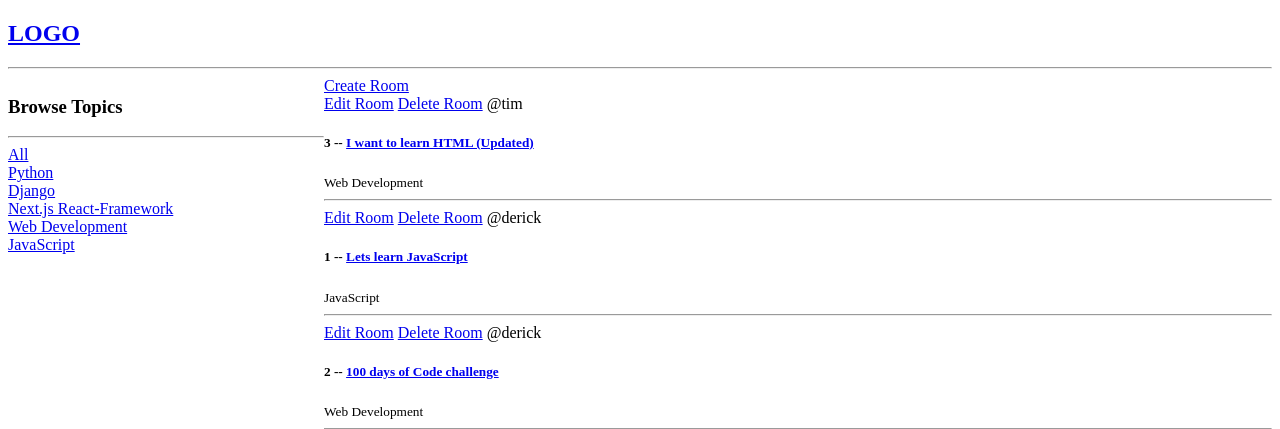
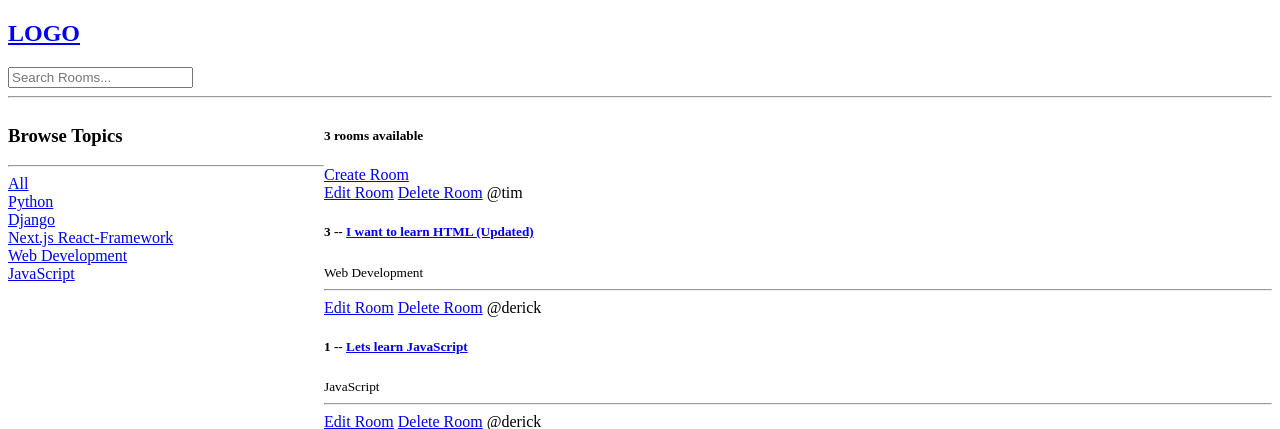
Before and after one commit to DerickMghanga/DJANGO-Developers-Online-Forum-App, a Django app: page / in a window 1280 px wide. Shown: the top 429 px of the page. Run offline with Django 5.2, Linux system fonts and the light colour scheme; data comes from the database, SQL or seed files in the repository.

Commit message:
search topic or room name functionality done

```diff
--- a/studyMate/base/templates/base/home.html
+++ b/studyMate/base/templates/base/home.html
@@ -24,6 +24,7 @@
   </div>
 
   <div>
+    <h5>{{rooms_count}} rooms available</h5>
     <a href="{% url 'create-room' %}">Create Room</a>
 
     <div>
--- a/studyMate/base/views.py
+++ b/studyMate/base/views.py
@@ -1,4 +1,5 @@
 from django.shortcuts import render, redirect
+from django.db.models import Q # enables use of AND('&') or OR('|') in db queries
 from django.http import HttpResponse
 from .models import Room, Topic
 from .forms import RoomForm
@@ -13,10 +14,11 @@ from .forms import RoomForm
 
 def home(request):
     q = request.GET.get('q') if request.GET.get('q') != None else '' # query value from the url after selecting a topic(Browse Topics)
-    rooms = Room.objects.filter(topic__name__icontains=q) #filter upwards from topic attribute to Topic Model. topic name atleast contains whats in the query
+    rooms = Room.objects.filter(Q(topic__name__icontains=q) | Q(name__icontains=q) | Q(description__icontains=q)) #filter upwards from topic attribute to Topic Model. topic name atleast contains whats in the query
     topics = Topic.objects.all()
+    rooms_count = rooms.count() #gets length of a queryset also you can use>> len(rooms) basic python
 
-    context = {'rooms': rooms, 'topics': topics}
+    context = {'rooms': rooms, 'topics': topics, 'rooms_count':rooms_count}
     return render(request, 'base/home.html', context)
 
 
--- a/studyMate/templates/navbar.html
+++ b/studyMate/templates/navbar.html
@@ -2,4 +2,9 @@
     <h2>LOGO</h2>
 </a>
 
+<!--The Request sent to 'views.home' -->
+<form method="GET" action="{% url 'home' %}">
+    <input type="text" name="q" placeholder="Search Rooms...">
+</form>
+
 <hr>
```
